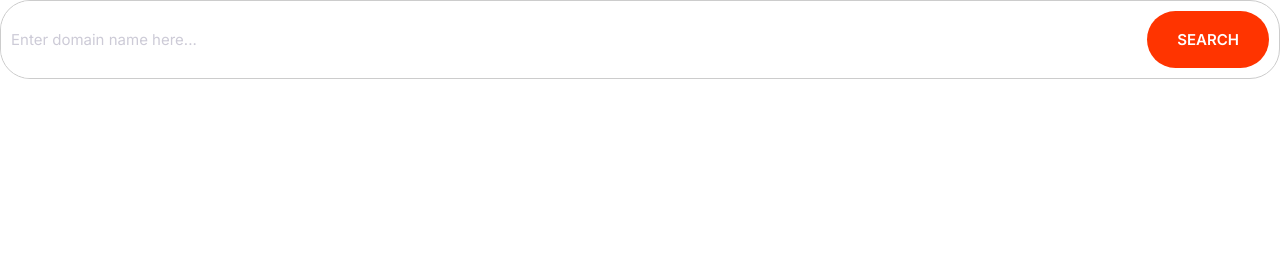
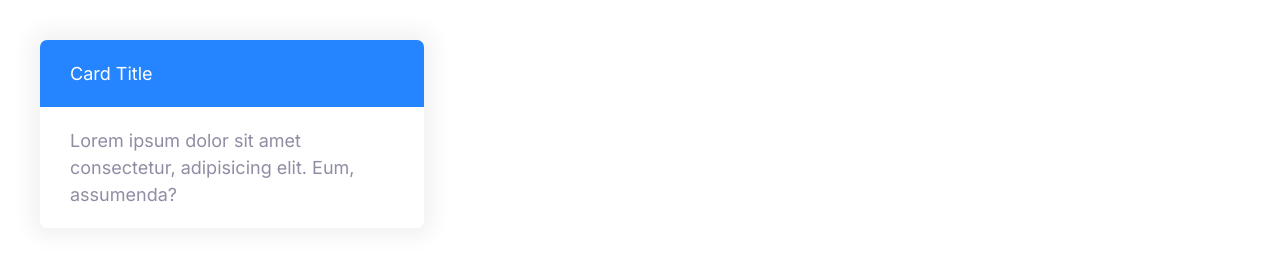
Before and after one commit to krishna-gup/dnet, a plain HTML site: page index.html in a window 1280 px wide. Drawn offline with Linux system fonts and the light colour scheme.

Commit message:
Set up cards

```diff
--- a/css/styles.css
+++ b/css/styles.css
@@ -260,3 +260,25 @@ a {
     font-size: 1.5rem;
   }
 }
+
+/* Cards */
+.card {
+  border-radius: 7px;
+  box-shadow: 0 0 20px 10px #f3f3f3;
+  overflow: hidden;
+}
+
+.card__header,
+.card__body {
+  padding: 2rem 3rem;
+}
+
+.card--primary .card__header {
+  background: var(--color-primary);
+  color: #fff;
+}
+
+.card--secondary .card__header {
+  background: var(--color-secondary);
+  color: #fff;
+}
--- a/index.html
+++ b/index.html
@@ -14,13 +14,14 @@
     <title>Document</title>
   </head>
   <body>
-    <div class="input-group">
-      <input
-        type="text"
-        class="input"
-        placeholder="Enter domain name here..."
-      />
-      <button class="btn btn--accent">Search</button>
+    <div style="width: 30%; padding: 4rem">
+      <div class="card card--primary">
+        <header class="card__header">Card Title</header>
+        <div class="card__body">
+          Lorem ipsum dolor sit amet consectetur, adipisicing elit. Eum,
+          assumenda?
+        </div>
+      </div>
     </div>
   </body>
 </html>
```
Also changed, not shown: css/components/cards.html (added, +8 -0 lines).
